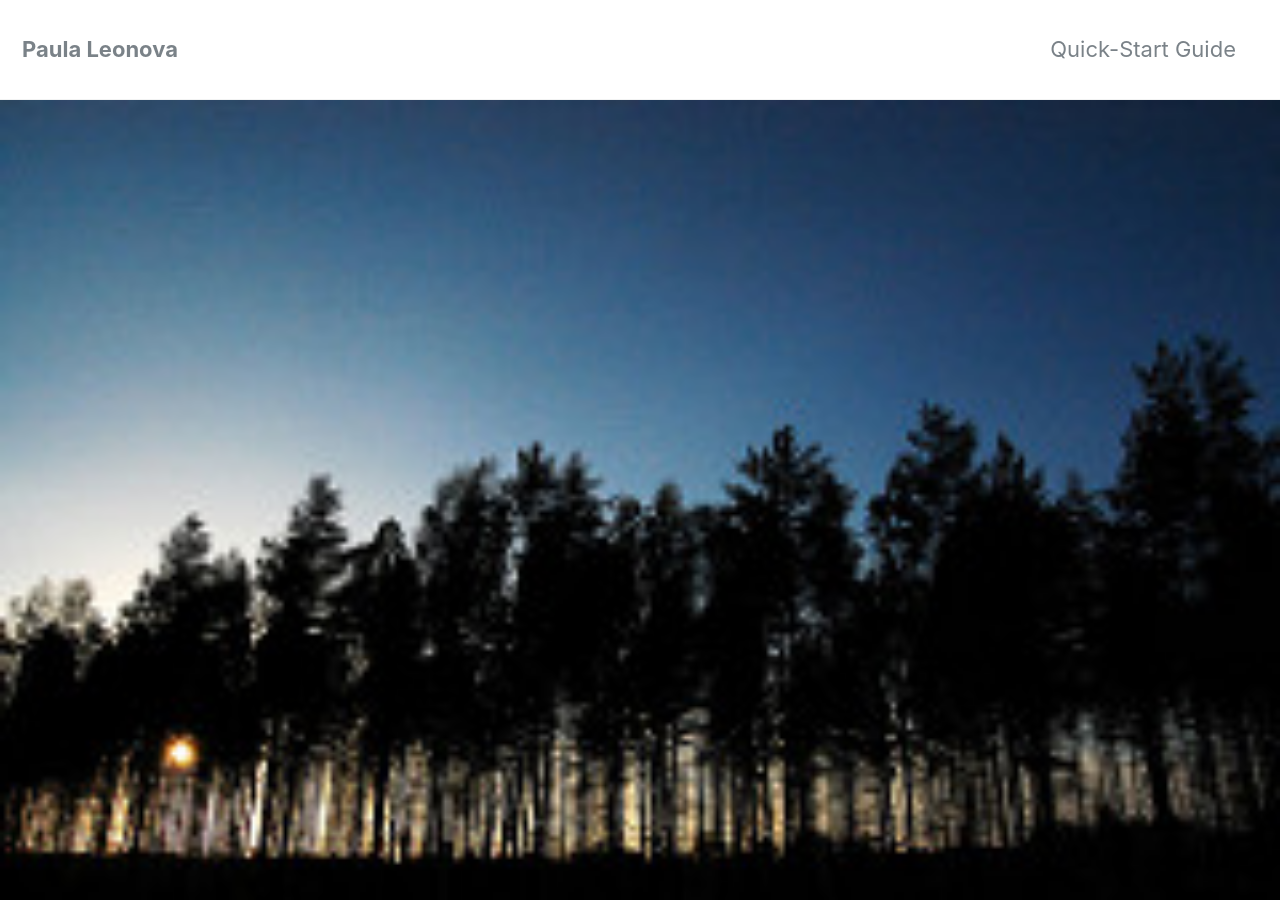
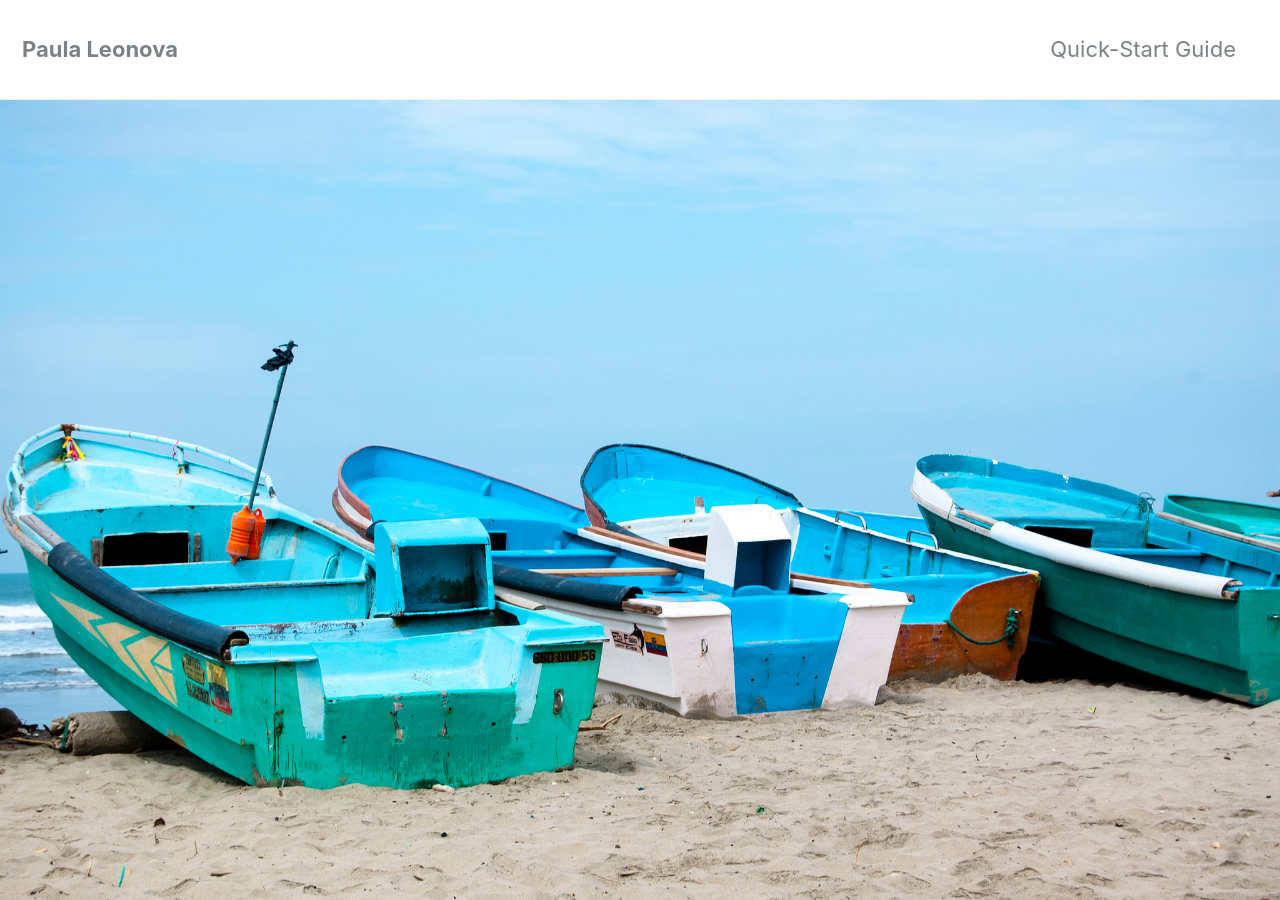
Before and after one commit to pleonova/pleonova.github.io, a Jekyll site: the page built from index.html, in a window 1280 px wide and 900 px high. Built offline with Jekyll 4.4.1, drawn with Linux system fonts in a browser that asks for light colours; nearby versions of some CDN libraries; the list of posts is cut into pages by our own code.

Commit message:
Edit front page image

```diff
--- a/index.html
+++ b/index.html
@@ -2,5 +2,5 @@
 layout: home
 author_profile: true
 header:
-  image: "/images/line-of-trees.jpg"
+  image: "/images/boats-large.jpg"
 ---
```
Also changed, not shown: images/boats-large.jpg (added).
